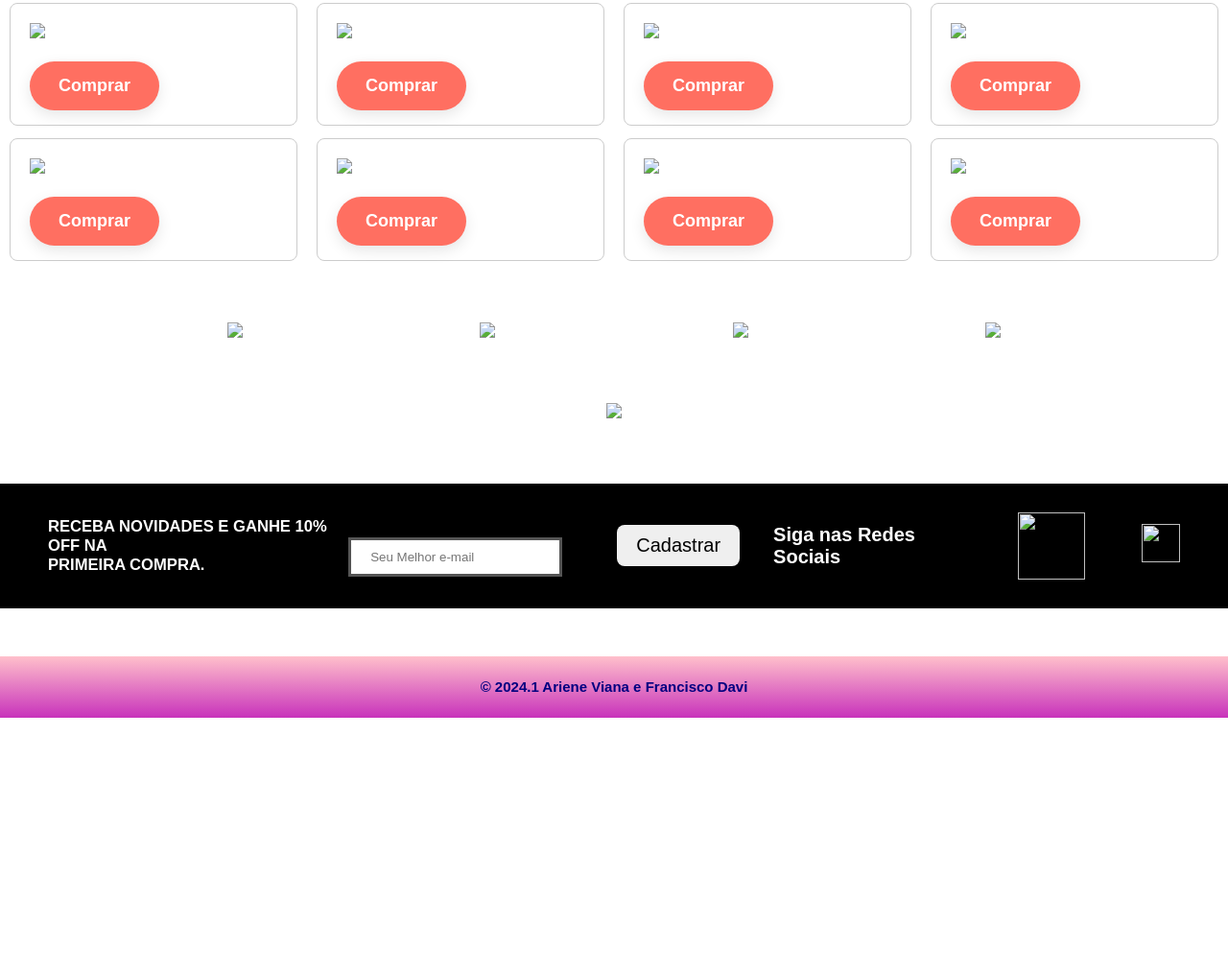
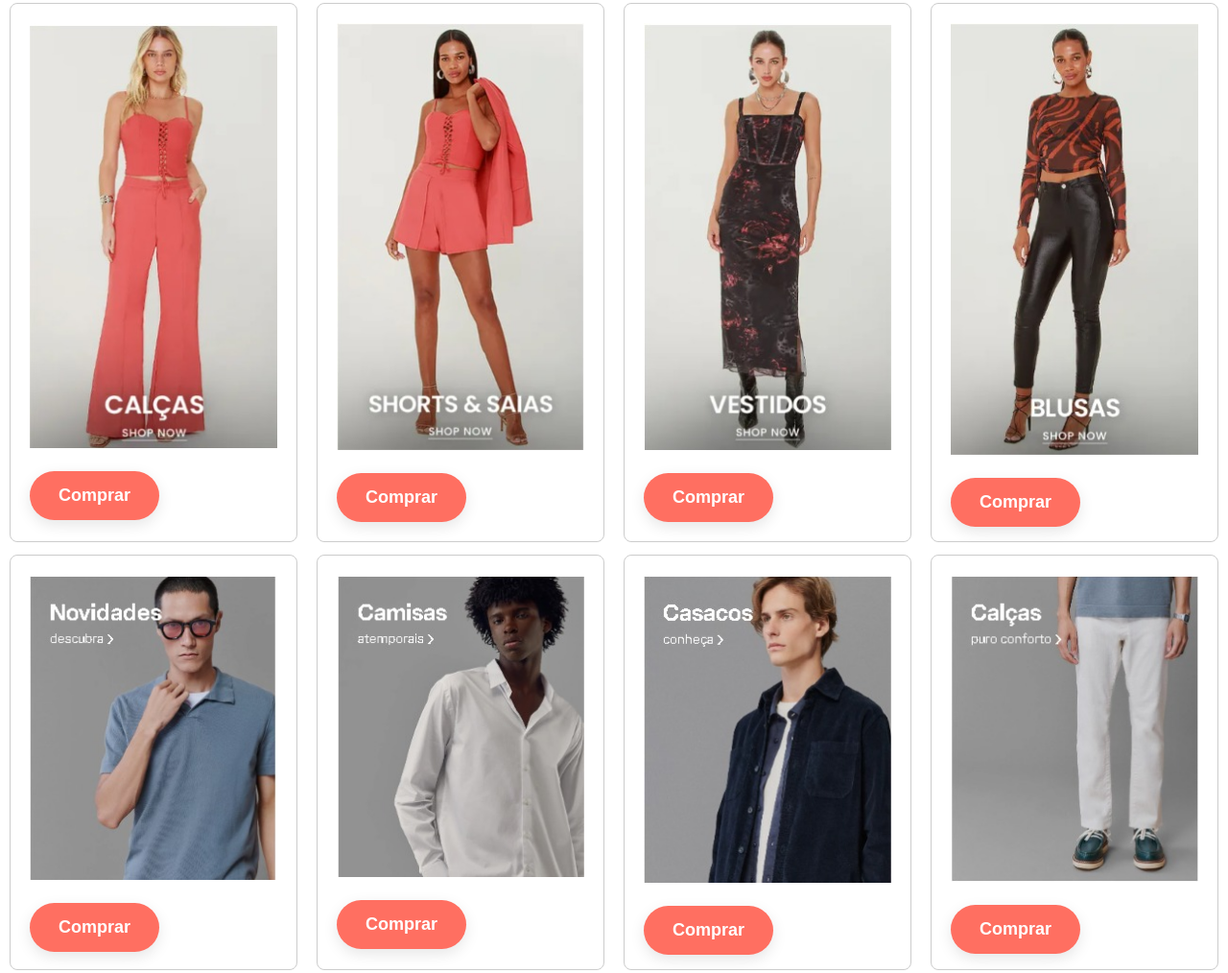
Before and after one commit to agguiar/CSM-modas, a plain HTML site: page index.html in a window 1280 px wide. Shown: the part 437-1451 px from the top of the page at 96% size. Before the commit the page ends 1185 px from the top, so only its background shows below. Drawn offline with Linux system fonts and the light colour scheme.

Commit message:
Update index.html

```diff
--- a/index.html
+++ b/index.html
@@ -6,18 +6,18 @@
   <meta name="viewport" content="width=device-width">
   <title>CSM Modas</title>
   <link href="style.css" rel="stylesheet" type="text/css" />
-  <link rel="icon" href="img/WhatsApp-Image-2024-05-29-at-12.53.17.ico">
+  <link rel="icon" href="WhatsApp-Image-2024-05-29-at-12.53.17.ico">
 </head>
 
 <body>
   <header>
     <div class="inicio">
-      <a href="index.html"><img src="img/WhatsApp Image 2024-05-29 at 12.53.17.jpeg"width="40px"></a>
+      <a href="index.html"><img src="WhatsApp Image 2024-05-29 at 12.53.17.jpeg"width="40px"></a>
     </div>
 
     <div class="pesquisar">
       <input type="text" class="search-text" placeholder="Buscar">
-      <a href="#" class="search"><img src="img/VisualEditor_-_Icon_-_Search.svg.png" width="40px" height="40px">
+      <a href="#" class="search"><img src="VisualEditor_-_Icon_-_Search.svg.png" width="40px" height="40px">
       </a>
 
     </div>
@@ -51,26 +51,26 @@
   <div id = 'fem' class = "imagensPrincipais" >
     <div class='card' onmouseover='expandCard(this)' onmouseout = 'collapseCard(this)'>
       <div class='card-content'>
-        <img src ='img/WhatsApp Image 2024-05-14 at 20.50.05.jpeg'/>
+        <img src ='WhatsApp Image 2024-05-14 at 20.50.05.jpeg'/>
       </div>
 
       <button class='card-button' onclick='showmoreInfo()'>Comprar</button>
     </div>
     <div class='card' onmouseover='expandCard(this)' onmouseout = 'collapseCard(this)'>
       <div class='card-content'>
-        <img src="img/WhatsApp Image 2024-05-14 at 20.48.00.jpeg"/>
+        <img src="WhatsApp Image 2024-05-14 at 20.48.00.jpeg"/>
       </div>
       <button class='card-button' onclick='showmoreInfo()'>Comprar</button>
     </div>
     <div class='card' onmouseover='expandCard(this)' onmouseout = 'collapseCard(this)'>
       <div class='card-content'>
-        <img src="img/WhatsApp Image 2024-05-14 at 20.47.36.jpeg"/>
+        <img src="WhatsApp Image 2024-05-14 at 20.47.36.jpeg"/>
       </div>
       <button class='card-button' onclick='showmoreInfo()'>Comprar</button>
     </div>
     <div class='card' onmouseover='expandCard(this)' onmouseout = 'collapseCard(this)'>
       <div class='card-content'>
-        <img src="img/WhatsApp Image 2024-05-14 at 20.46.36 (1).jpeg"/>
+        <img src="WhatsApp Image 2024-05-14 at 20.46.36 (1).jpeg"/>
       </div>
       <button class='card-button' onclick='showmoreInfo()'>Comprar</button>
     </div>
@@ -83,28 +83,28 @@
 
     <div class='card' onmouseover='expandCard(this)' onmouseout = 'collapseCard(this)'>
       <div class='card-content'>
-        <img src="img/WhatsApp Image 2024-05-15 at 17.36.22.jpeg"/>
+        <img src="WhatsApp Image 2024-05-15 at 17.36.22.jpeg"/>
       </div>
       <button class='card-button' onclick='showmoreInfo()'>Comprar</button>
     </div>
 
     <div class='card' onmouseover='expandCard(this)' onmouseout = 'collapseCard(this)'>
       <div class='card-content'>
-        <img src="img/WhatsApp Image 2024-05-15 at 17.35.27.jpeg"/>
+        <img src="WhatsApp Image 2024-05-15 at 17.35.27.jpeg"/>
       </div>
       <button class='card-button' onclick='showmoreInfo()'>Comprar</button>
     </div>
 
     <div class='card' onmouseover='expandCard(this)' onmouseout = 'collapseCard(this)'>
       <div class='card-content'>
-        <img src="img/WhatsApp Image 2024-05-15 at 17.35.04.jpeg"/>
+        <img src="WhatsApp Image 2024-05-15 at 17.35.04.jpeg"/>
       </div>
       <button class='card-button' onclick='showmoreInfo()'>Comprar</button>
     </div>
 
     <div class='card' onmouseover='expandCard(this)' onmouseout = 'collapseCard(this)'>
       <div class='card-content'>
-        <img src="img/WhatsApp Image 2024-05-15 at 17.34.31.jpeg"/>
+        <img src="WhatsApp Image 2024-05-15 at 17.34.31.jpeg"/>
       </div>
       <button class='card-button' onclick='showmoreInfo()'>Comprar</button>
     </div>
@@ -113,14 +113,14 @@
 
 
   <div id="infat"class="imagensprincipais2">
-    <a href=""><img src="img/WhatsApp Image 2024-05-25 at 15.39.49.jpeg"></a>
-    <a href=""><img src="img/WhatsApp Image 2024-05-25 at 15.40.23 (1).jpeg"></a>
-    <a href=""><img src="img/WhatsApp Image 2024-05-25 at 16.00.13.jpeg"></a>
-    <a href=""><img src="img/WhatsApp Image 2024-05-25 at 16.00.41.jpeg"></a>
+    <a href=""><img src="WhatsApp Image 2024-05-25 at 15.39.49.jpeg"></a>
+    <a href=""><img src="WhatsApp Image 2024-05-25 at 15.40.23 (1).jpeg"></a>
+    <a href=""><img src="WhatsApp Image 2024-05-25 at 16.00.13.jpeg"></a>
+    <a href=""><img src="WhatsApp Image 2024-05-25 at 16.00.41.jpeg"></a>
   </div>
 
   <section id="prop" class="propaganda">
-    <a href="#"><img src="img/WhatsApp Image 2024-05-25 at 16.06.05.jpeg"></a>
+    <a href="#"><img src="WhatsApp Image 2024-05-25 at 16.06.05.jpeg"></a>
   </section>
 
   </main>
@@ -134,13 +134,13 @@
 
     <button id='btn' >Cadastrar</button>
     <h6 id="rd"><font color="white">Siga nas Redes Sociais</h6></font>
-    <a class="insta" href="#https://www.instagram.com/"><img src="img/instt.jpg" width="70px" height="70px"> </a></p>
-    <a class="tc" ><img src="img/tc.png" width="40px" height="40px"></a>
+    <a class="insta" href="#https://www.instagram.com/"><img src="instt.jpg" width="70px" height="70px"> </a></p>
+    <a class="tc" ><img src="tc.png" width="40px" height="40px"></a>
   </form>
   </section>
 
   <footer id="contact">
-  <h2 class="title">&copy 2024.1 Ariene Viana e Francisco Davi</h2>
+  <h2 class="title">&copy 2024.2 Ariene Viana e Francisco Davi</h2>
   </footer>
   <script src="script.js"></script>
 </body>
```
